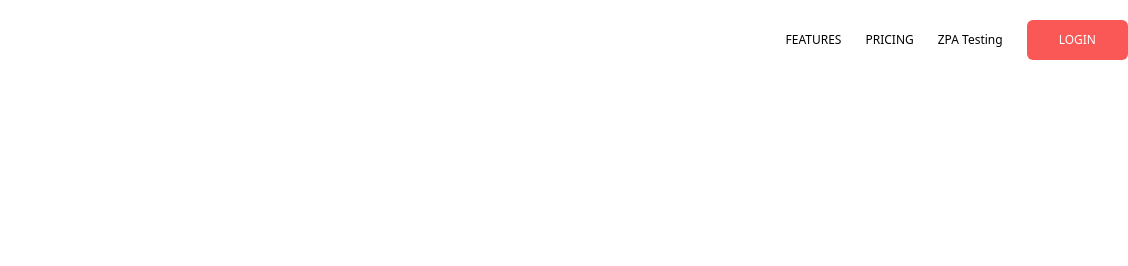
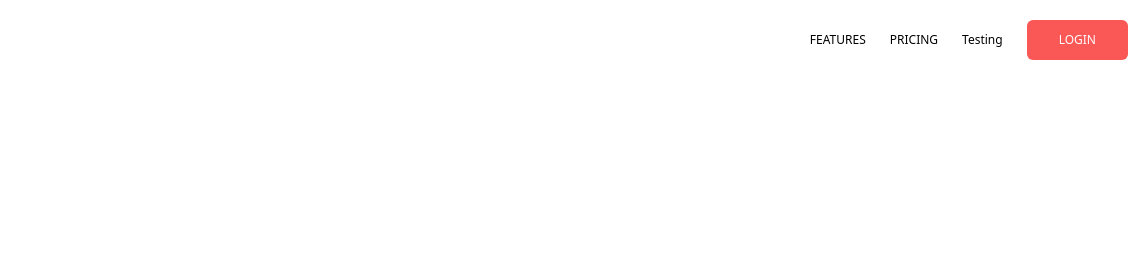
Before and after one commit to Justro666/bookstore.github.io, a plain HTML site: page index.html in a window 1280 px wide. Shown: the top 266 px of the page, 152-1280 px from the left. Drawn offline with nearby package versions, Linux system fonts and the light colour scheme.

Commit message:
Test by HTHW

```diff
--- a/index.html
+++ b/index.html
@@ -35,7 +35,7 @@
         <ul class="flex space-x-6 text-xs items-center">
           <li>FEATURES</li>
           <li>PRICING</li>
-          <li>ZPA Testing</li>
+          <li>Testing</li>
           <li>
             <button class="py-3 px-8 rounded-md bg-softRed text-white">
               LOGIN
```
